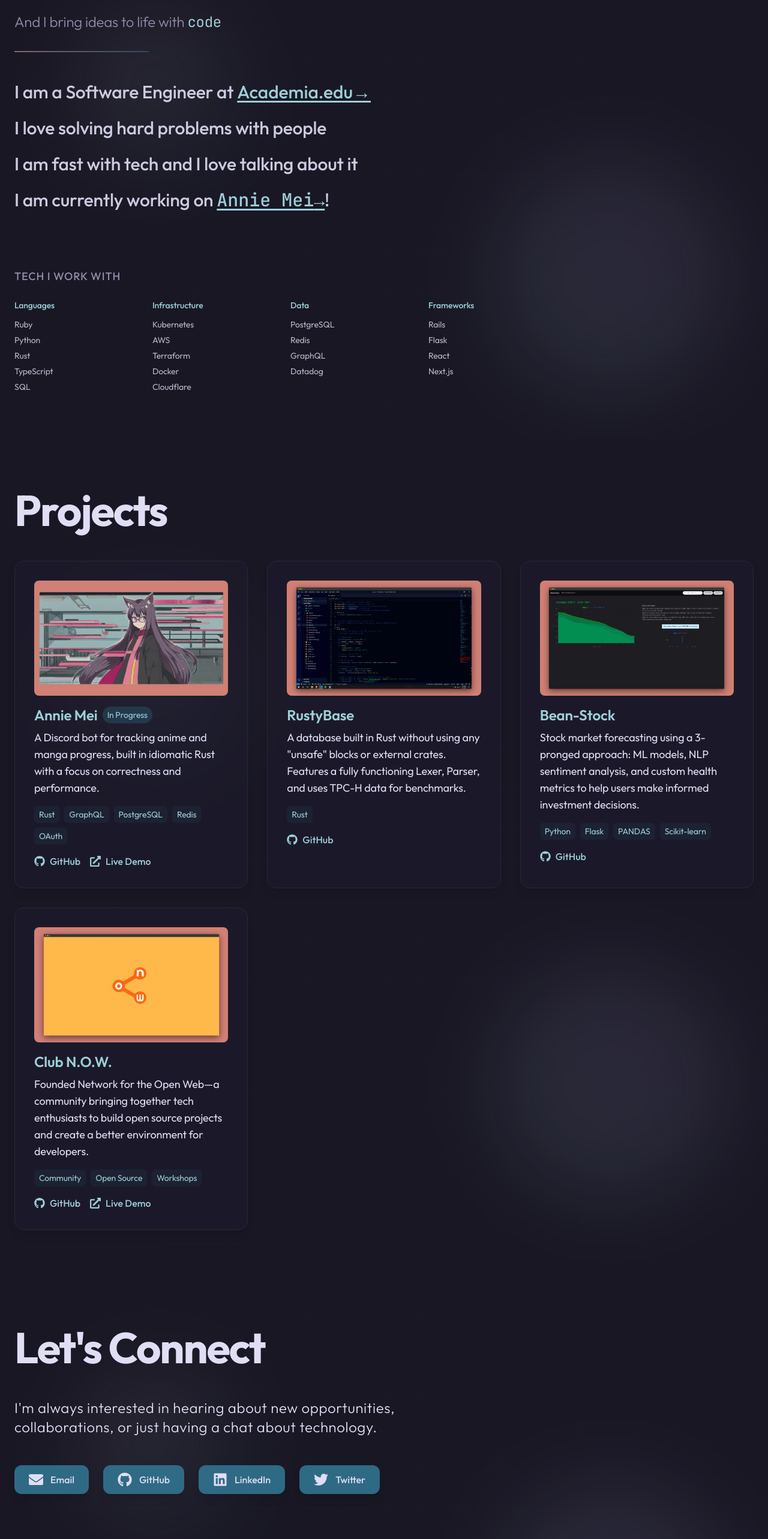
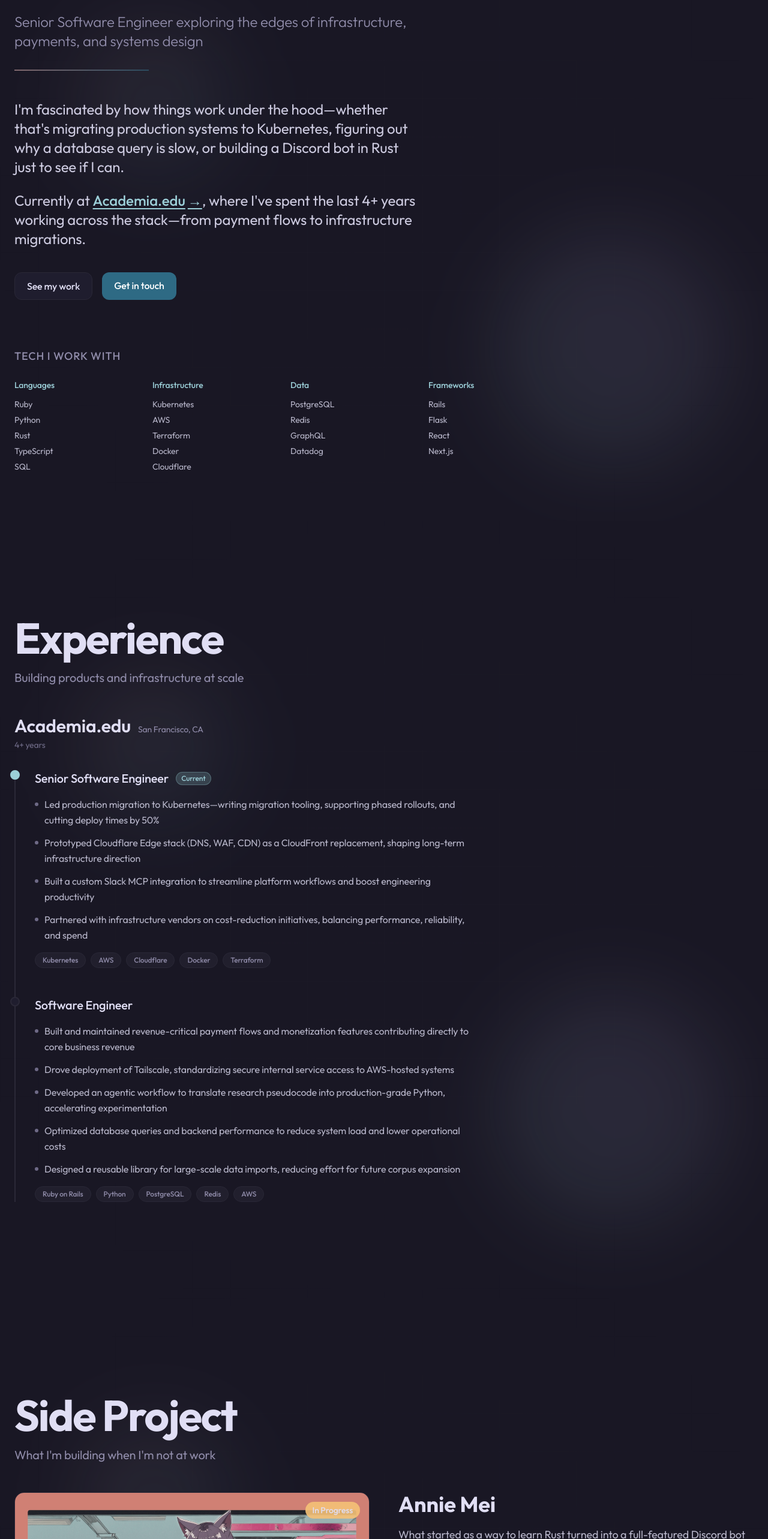
Before and after one commit to InfernapeXavier/InfernapeXavier.github.io, a Next.js app: page / in a window 1280 px wide. Shown: the part 220-2786 px from the top of the page at 60% size. Built offline with nearby package versions, Linux system fonts and the light colour scheme.

Commit message:
feat: redesign homepage with experience, featured project, and updated nav

```diff
--- a/src/app/page.tsx
+++ b/src/app/page.tsx
@@ -3,16 +3,23 @@ import { Suspense } from "react";
 import dynamic from "next/dynamic";
 import { projects } from "@/data/projects";
 
-// Lazy load components that are not immediately visible
-const ProjectCard = dynamic(() => import("@/components/ProjectCard"), {
+// Lazy load components
+const Experience = dynamic(() => import("@/components/Experience"), {
   loading: () => (
-    <div className="card animate-pulse">
-      <div className="w-full h-48 bg-rose-pine-highlight rounded-lg mb-4" />
-      <div className="h-8 bg-rose-pine-highlight rounded w-3/4 mb-4" />
-      <div className="h-24 bg-rose-pine-highlight rounded mb-4" />
-      <div className="flex gap-2 mb-4">
-        <div className="h-6 w-20 bg-rose-pine-highlight rounded" />
-        <div className="h-6 w-20 bg-rose-pine-highlight rounded" />
+    <div className="animate-pulse space-y-8">
+      <div className="h-8 bg-rose-pine-highlight rounded w-1/3" />
+      <div className="h-64 bg-rose-pine-highlight rounded" />
+    </div>
+  ),
+});
+
+const FeaturedProject = dynamic(() => import("@/components/FeaturedProject"), {
+  loading: () => (
+    <div className="animate-pulse grid lg:grid-cols-2 gap-12">
+      <div className="aspect-video bg-rose-pine-highlight rounded-2xl" />
+      <div className="space-y-4">
+        <div className="h-10 bg-rose-pine-highlight rounded w-1/2" />
+        <div className="h-32 bg-rose-pine-highlight rounded" />
       </div>
     </div>
   ),
@@ -34,9 +41,12 @@ const Skills = dynamic(() => import("@/components/Skills"), {
   ),
 });
 
+const featuredProject = projects.find((p) => p.isFeatured);
+
 export default function Home() {
   return (
     <main className="pt-16 font-sans">
+      {/* Hero Section */}
       <section
         id="about"
         className="min-h-screen bg-rose-pine-base flex items-center relative overflow-hidden"
@@ -46,55 +56,59 @@ export default function Home() {
         <div className="section-container">
           <div className="max-w-4xl relative">
             <h1 className="section-heading">
-              Hi! I&apos;m{" "}
+              Hi, I&apos;m{" "}
               <span className="text-gradient inline-block hover:scale-105 transition-transform cursor-default">
                 Rohit
               </span>
             </h1>
-            <h2 className="section-subheading">
-              And I bring ideas to life with{" "}
-              <span className="font-mono text-rose-pine-dawn-pine dark:text-rose-pine-foam">
-                code
-              </span>
+            <h2 className="section-subheading max-w-2xl">
+              Senior Software Engineer exploring the edges of infrastructure,
+              payments, and systems design
             </h2>
             <div className="h-0.5 w-1/4 bg-gradient-to-r from-rose-pine-rose to-rose-pine-pine mb-12 opacity-50" />
 
-            <div className="prose prose-invert space-y-6 animate-fade-in">
-              <p className="text-3xl font-medium text-rose-pine-text/90">
-                I am a Software Engineer at{" "}
+            <div className="prose space-y-6 animate-fade-in max-w-2xl">
+              <p className="text-xl md:text-2xl text-theme-text/85 leading-relaxed">
+                I&apos;m fascinated by how things work under the hood—whether
+                that&apos;s migrating production systems to Kubernetes, figuring
+                out why a database query is slow, or building a Discord bot in
+                Rust just to see if I can.
+              </p>
+              <p className="text-xl md:text-2xl text-theme-text/85 leading-relaxed">
+                Currently at{" "}
                 <a
                   href="https://www.academia.edu"
                   className="link inline-flex items-center group"
                 >
                   Academia.edu
-                  <span className="inline-block transition-transform group-hover:translate-x-1">
+                  <span className="inline-block transition-transform group-hover:translate-x-1 ml-1">
                     →
                   </span>
                 </a>
+                , where I&apos;ve spent the last 4+ years working across the
+                stack—from payment flows to infrastructure migrations.
               </p>
-              <p className="text-3xl font-medium text-rose-pine-text/90">
-                I love solving hard problems with people
-              </p>
-              <p className="text-3xl font-medium text-rose-pine-text/90">
-                I am fast with tech and I love talking about it
-              </p>
-              <p className="text-3xl font-medium text-rose-pine-text/90">
-                I am currently working on{" "}
+            </div>
+
+            {/* Quick links */}
+            <div className="flex flex-wrap gap-4 mt-10 animate-fade-in">
               <a
-                  href="https://github.com/annie-mei"
-                  className="link font-mono inline-flex items-center group"
+                href="#experience"
+                className="px-5 py-2.5 rounded-xl font-medium bg-theme-surface border border-theme-highlight text-theme-text hover:bg-theme-highlight hover:border-theme-subtle transition-all duration-200"
               >
-                  Annie Mei
-                  <span className="inline-block transition-transform group-hover:translate-x-1">
-                    →
-                  </span>
+                See my work
               </a>
-                !
-              </p>
+              <a
+                href="#contact"
+                className="px-5 py-2.5 rounded-xl font-medium bg-rose-pine-pine/90 dark:bg-rose-pine-pine/90 text-white hover:bg-rose-pine-foam/90 dark:hover:bg-rose-pine-foam/90 transition-all duration-200"
+              >
+                Get in touch
+              </a>
             </div>
           </div>
 
-          <div className="mt-24 max-w-4xl">
+          {/* Skills moved below intro */}
+          <div className="mt-20 max-w-4xl">
             <Suspense
               fallback={
                 <div className="animate-pulse">
@@ -116,83 +130,112 @@ export default function Home() {
         </div>
       </section>
 
+      {/* Experience Section */}
       <section
-        id="projects"
-        className="min-h-screen bg-rose-pine-surface relative overflow-hidden"
+        id="experience"
+        className="min-h-screen bg-rose-pine-surface relative overflow-hidden py-20"
       >
         <div className="floating-shapes" />
         <div className="grid-pattern" />
         <div className="section-container">
-          <h2 className="section-heading mb-12">Projects</h2>
-          <div className="grid grid-cols-1 md:grid-cols-2 lg:grid-cols-3 gap-8">
-            {projects.map((project, index) => (
+          <h2 className="section-heading mb-4">Experience</h2>
+          <p className="text-xl text-theme-subtle mb-12 max-w-2xl">
+            Building products and infrastructure at scale
+          </p>
+          <div className="max-w-3xl">
             <Suspense
-                key={project.title}
               fallback={
-                  <div className="card animate-pulse">
-                    <div className="w-full h-48 bg-rose-pine-highlight rounded-lg mb-4" />
-                    <div className="h-8 bg-rose-pine-highlight rounded w-3/4 mb-4" />
-                    <div className="h-24 bg-rose-pine-highlight rounded mb-4" />
-                    <div className="flex gap-2 mb-4">
-                      <div className="h-6 w-20 bg-rose-pine-highlight rounded" />
-                      <div className="h-6 w-20 bg-rose-pine-highlight rounded" />
+                <div className="animate-pulse space-y-8">
+                  <div className="h-8 bg-rose-pine-highlight rounded w-1/3" />
+                  <div className="h-64 bg-rose-pine-highlight rounded" />
+                </div>
+              }
+            >
+              <Experience />
+            </Suspense>
+          </div>
+        </div>
+      </section>
+
+      {/* Featured Project Section */}
+      <section
+        id="projects"
+        className="min-h-screen bg-rose-pine-base relative overflow-hidden py-20"
+      >
+        <div className="floating-shapes" />
+        <div className="grid-pattern" />
+        <div className="section-container">
+          <h2 className="section-heading mb-4">Side Project</h2>
+          <p className="text-xl text-theme-subtle mb-12 max-w-2xl">
+            What I&apos;m building when I&apos;m not at work
+          </p>
+          {featuredProject && (
+            <Suspense
+              fallback={
+                <div className="animate-pulse grid lg:grid-cols-2 gap-12">
+                  <div className="aspect-video bg-rose-pine-highlight rounded-2xl" />
+                  <div className="space-y-4">
+                    <div className="h-10 bg-rose-pine-highlight rounded w-1/2" />
+                    <div className="h-32 bg-rose-pine-highlight rounded" />
                   </div>
                 </div>
               }
             >
-                <ProjectCard {...project} priority={index < 3} />
+              <FeaturedProject project={featuredProject} />
             </Suspense>
-            ))}
-          </div>
+          )}
         </div>
       </section>
 
+      {/* Contact Section */}
       <section
         id="contact"
-        className="min-h-screen bg-rose-pine-base relative overflow-hidden"
+        className="bg-rose-pine-surface relative overflow-hidden"
       >
         <div className="floating-shapes" />
         <div className="grid-pattern" />
-        <div className="section-container">
-          <h2 className="section-heading mb-12">Let&apos;s Connect</h2>
-          <div className="flex flex-col space-y-12 animate-fade-in max-w-2xl">
-            <p className="text-2xl text-rose-pine-subtle font-light tracking-wide">
-              I&apos;m always interested in hearing about new opportunities,
-              collaborations, or just having a chat about technology.
+        <div className="section-container py-24">
+          <h2 className="section-heading mb-4">Let&apos;s Talk</h2>
+          <div className="flex flex-col space-y-8 animate-fade-in max-w-2xl">
+            <p className="text-xl text-theme-subtle leading-relaxed">
+              I&apos;m always curious about interesting problems, new
+              technologies, or opportunities to collaborate. Whether you want to
+              chat about infrastructure, Rust, or anything in between—feel free
+              to reach out.
             </p>
-            <div className="flex flex-wrap gap-6">
+            <div className="flex flex-wrap gap-4">
               <a
                 href="mailto:website@rohitc.tech"
-                className="button flex items-center space-x-3"
+                className="inline-flex items-center gap-2 px-5 py-2.5 rounded-xl font-medium bg-theme-surface border border-theme-highlight text-theme-text hover:bg-theme-highlight hover:border-theme-subtle transition-all duration-200"
               >
-                <FaEnvelope className="text-2xl" />
+                <FaEnvelope className="text-lg" />
                 <span>Email</span>
               </a>
               <a
                 href="https://github.com/InfernapeXavier"
                 target="_blank"
                 rel="noreferrer"
-                className="button flex items-center space-x-3"
+                className="inline-flex items-center gap-2 px-5 py-2.5 rounded-xl font-medium bg-theme-surface border border-theme-highlight text-theme-text hover:bg-theme-highlight hover:border-theme-subtle transition-all duration-200"
               >
-                <FaGithub className="text-2xl" />
+                <FaGithub className="text-lg" />
                 <span>GitHub</span>
               </a>
               <a
                 href="https://linkedin.com/in/InfernapeXavier"
                 target="_blank"
                 rel="noreferrer"
-                className="button flex items-center space-x-3"
+                className="inline-flex items-center gap-2 px-5 py-2.5 rounded-xl font-medium bg-theme-surface border border-theme-highlight text-theme-text hover:bg-theme-highlight hover:border-theme-subtle transition-all duration-200"
               >
-                <FaLinkedin className="text-2xl" />
+                <FaLinkedin className="text-lg" />
                 <span>LinkedIn</span>
               </a>
               <a
                 href="https://twitter.com/InfernapeXavier"
                 target="_blank"
                 rel="noreferrer"
-                className="button flex items-center space-x-3"
+                className="inline-flex items-center gap-2 px-5 py-2.5 rounded-xl font-medium bg-theme-surface border border-theme-highlight text-theme-text hover:bg-theme-highlight hover:border-theme-subtle transition-all duration-200"
               >
-                <FaTwitter className="text-2xl" />
+                <FaTwitter className="text-lg" />
                 <span>Twitter</span>
               </a>
             </div>
--- a/src/components/layout/Navbar.tsx
+++ b/src/components/layout/Navbar.tsx
@@ -9,7 +9,8 @@ import { useKeyboardNav } from "@/hooks/useKeyboardNav";
 
 const navLinks = [
   { href: "#about", label: "About" },
-  { href: "#projects", label: "Work" },
+  { href: "#experience", label: "Experience" },
+  { href: "#projects", label: "Projects" },
   { href: "#contact", label: "Contact" },
   {
     href: "https://bit.ly/rohitcresume",
```
Lines whose indentation alone changed are shown as unchanged.
